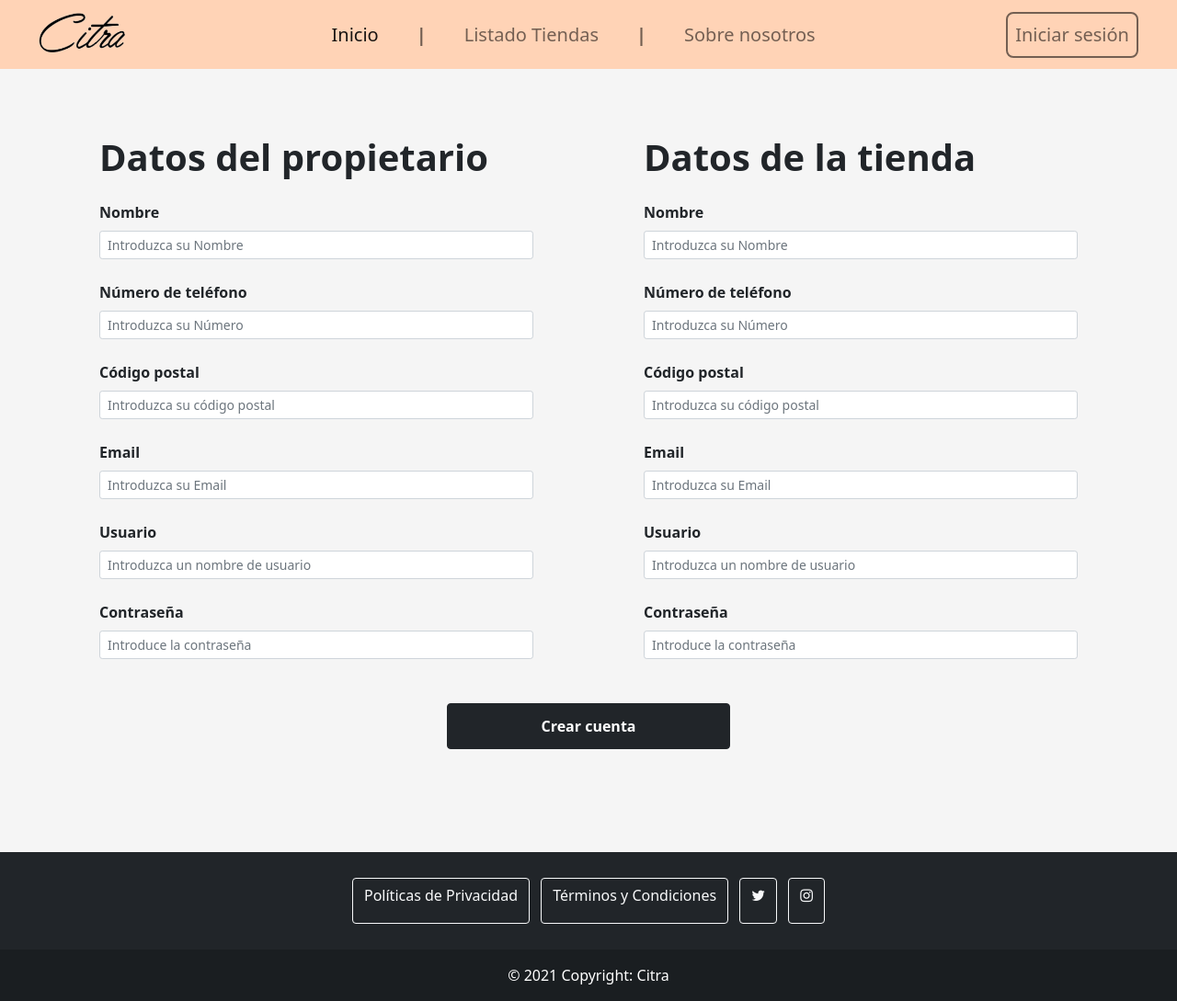
After one commit to laubezqueoff/Citra, a Django app: page /registerShop/ in a window 1280 px wide. The commit adds this page. Shown: the whole page at 92% size. Run offline with Django 3.2, Linux system fonts and the light colour scheme; some libraries are stand-ins or nearby versions.

Commit message:
[feat] Añadido vista registro tienda

```diff
--- a/Citra/urls.py
+++ b/Citra/urls.py
@@ -49,7 +49,7 @@ urlpatterns = [
     path('user/bookings/',views.list_booking_user,name="list_booking_user"),
     path('about/',views.about,name="about"),
     path('register/',views.register,name="register"),
-
+    path('registerShop/',views.registerShop,name="registerShop"),
 
 ] + static(settings.STATIC_URL, document_root=settings.STATIC_ROOT)
 
--- a/main/templates/login.html
+++ b/main/templates/login.html
@@ -61,7 +61,7 @@
                 <p class="d-inline-block mb-0">¿Todavía no tienes cuenta? </p><a href="/register" class="fw-bold text-decoration-none"> Crea una ahora </a>
             </div>
             <div class="text-center px-lg-5 pt-lg-4 pb-lg-3 p-4 w-100 mt-auto">
-                <p class="d-inline-block mb-0">¿Te gustaría mostrar tus productos?</p><a href="#" class="fw-bold text-decoration-none"> Crea una tienda </a>
+                <p class="d-inline-block mb-0">¿Te gustaría mostrar tus productos?</p><a href="/registerShop" class="fw-bold text-decoration-none"> Crea una tienda </a>
             </div>
         </div>
 
--- /dev/null
+++ b/main/templates/register_shop.html
@@ -0,0 +1,88 @@
+{% extends 'base.html' %}
+{% load static %}
+
+{% block cabecera %}<link rel="stylesheet" href="{% static 'css/style_login.css' %}"/>{% endblock %}
+{% block title %}Registro / Citra{% endblock %}
+{% block contenido %}
+
+
+<container class="container-fluid">
+    <form method="POST">{% csrf_token %}
+
+    <div class="row m-0">
+        <div class="col ms-5">
+            <div class="m-5">
+                <h1 class="mb-4 fw-bold">Datos del propietario</h1>
+                  <div class="mb-4">
+                      <label for="name" class="form-label fw-bold">Nombre</label>
+                      <input type="text" class="form-control form-control-sm " placeholder="Introduzca su Nombre" id="name" name="name">
+                  </div>
+                  <div class="mb-4">
+                      <label for="phoneNumber" class="form-label fw-bold">Número de teléfono</label>
+                      <input type="text" class="form-control form-control-sm " placeholder="Introduzca su Número" id="phoneNumber" name="phoneNumber">
+                  </div>
+                  <div class="mb-4">
+                      <label for="zipCode" class="form-label fw-bold">Código postal</label>
+                      <input type="text" class="form-control form-control-sm " placeholder="Introduzca su código postal" id="zipCode" name="zipCode">
+                  </div>
+                  <div class="mb-4">
+                      <label for="email" class="form-label fw-bold">Email</label>
+                      <input type="email" class="form-control form-control-sm " placeholder="Introduzca su Email" id="email" name="email">
+                  </div>
+                  <div class="mb-4">
+                      <label for="usuario" class="form-label fw-bold">Usuario</label>
+                      <input type="text" class="form-control form-control-sm " placeholder="Introduzca un nombre de usuario" id="username" name="username">
+                  </div>
+                  <div class="mb-4">
+                      <label for="exampleInputPassword1" class="form-label fw-bold">Contraseña</label>
+                      <input type="password" class="form-control mb-2 form-control-sm " placeholder="Introduce la contraseña" id="password" name="password">
+                  </div>
+                  <input type="hidden" value="User" id="rol" name="rol">
+
+          </div>
+        </div>
+
+        <div class="col me-5">
+            <div class="m-5">
+                <h1 class="mb-4 fw-bold">Datos de la tienda</h1>
+                  <div class="mb-4">
+                      <label for="name" class="form-label fw-bold">Nombre</label>
+                      <input type="text" class="form-control form-control-sm " placeholder="Introduzca su Nombre" id="name" name="name">
+                  </div>
+                  <div class="mb-4">
+                      <label for="phoneNumber" class="form-label fw-bold">Número de teléfono</label>
+                      <input type="text" class="form-control form-control-sm " placeholder="Introduzca su Número" id="phoneNumber" name="phoneNumber">
+                  </div>
+                  <div class="mb-4">
+                      <label for="zipCode" class="form-label fw-bold">Código postal</label>
+                      <input type="text" class="form-control form-control-sm " placeholder="Introduzca su código postal" id="zipCode" name="zipCode">
+                  </div>
+                  <div class="mb-4">
+                      <label for="email" class="form-label fw-bold">Email</label>
+                      <input type="email" class="form-control form-control-sm " placeholder="Introduzca su Email" id="email" name="email">
+                  </div>
+                  <div class="mb-4">
+                      <label for="usuario" class="form-label fw-bold">Usuario</label>
+                      <input type="text" class="form-control form-control-sm " placeholder="Introduzca un nombre de usuario" id="username" name="username">
+                  </div>
+                  <div class="mb-4">
+                      <label for="exampleInputPassword1" class="form-label fw-bold">Contraseña</label>
+                      <input type="password" class="form-control mb-2 form-control-sm " placeholder="Introduce la contraseña" id="password" name="password">
+                  </div>
+                  <input type="hidden" value="User" id="rol" name="rol">
+
+          </div>
+        </div>
+
+        <div class="row m-0">
+            <div class="d-flex justify-content-center">
+                <button type="submit" class="btn btn-dark fw-bold w-25">Crear cuenta</button>
+            </div>
+        </div>
+</div>
+
+</form>
+
+</container>
+
+{% endblock %}
--- a/main/views.py
+++ b/main/views.py
@@ -596,3 +596,8 @@ def register(request):
     person_id, rol, rol_id, is_active = get_context(request)
     context = [person_id, rol, rol_id, is_active]
     return render(request, 'register_user.html', {"context": context})
+
+def registerShop(request):
+    person_id, rol, rol_id, is_active = get_context(request)
+    context = [person_id, rol, rol_id, is_active]
+    return render(request, 'register_shop.html', {"context": context})
```
Also changed, not shown: db.sqlite3.
